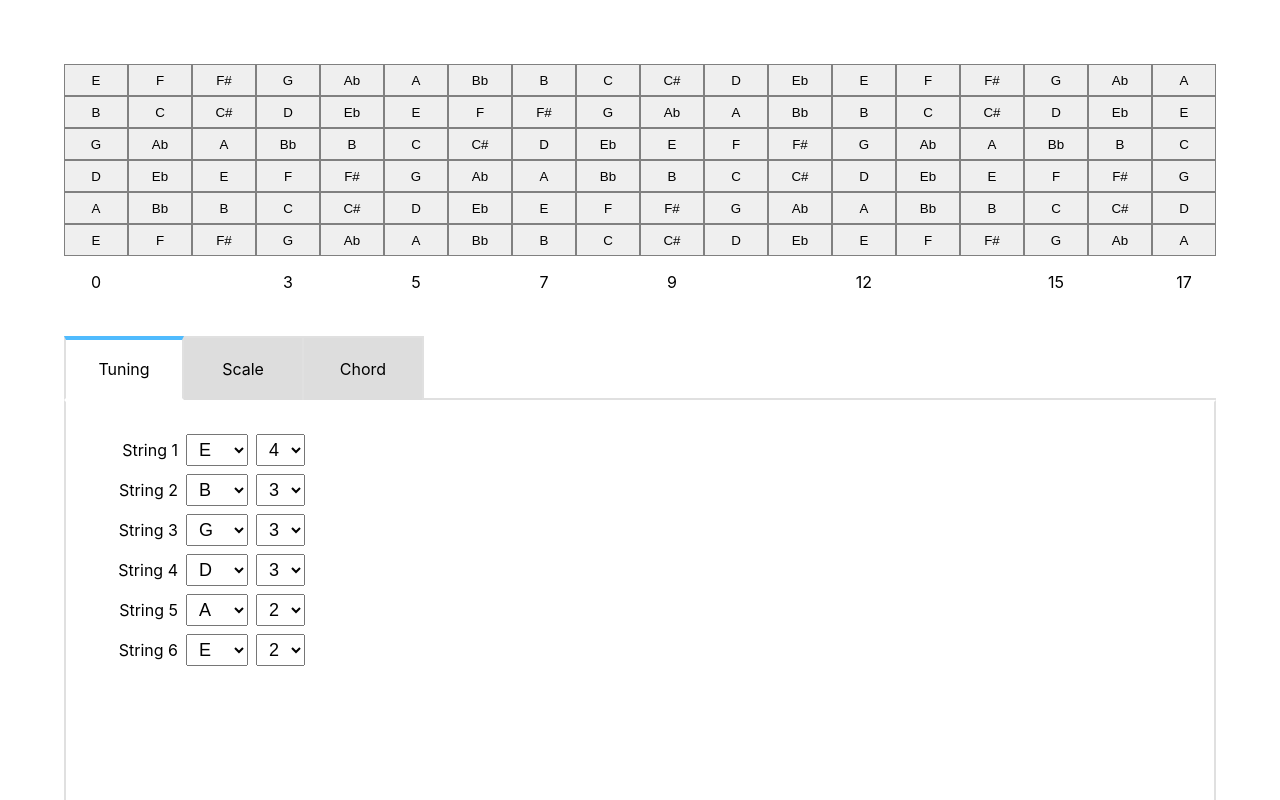
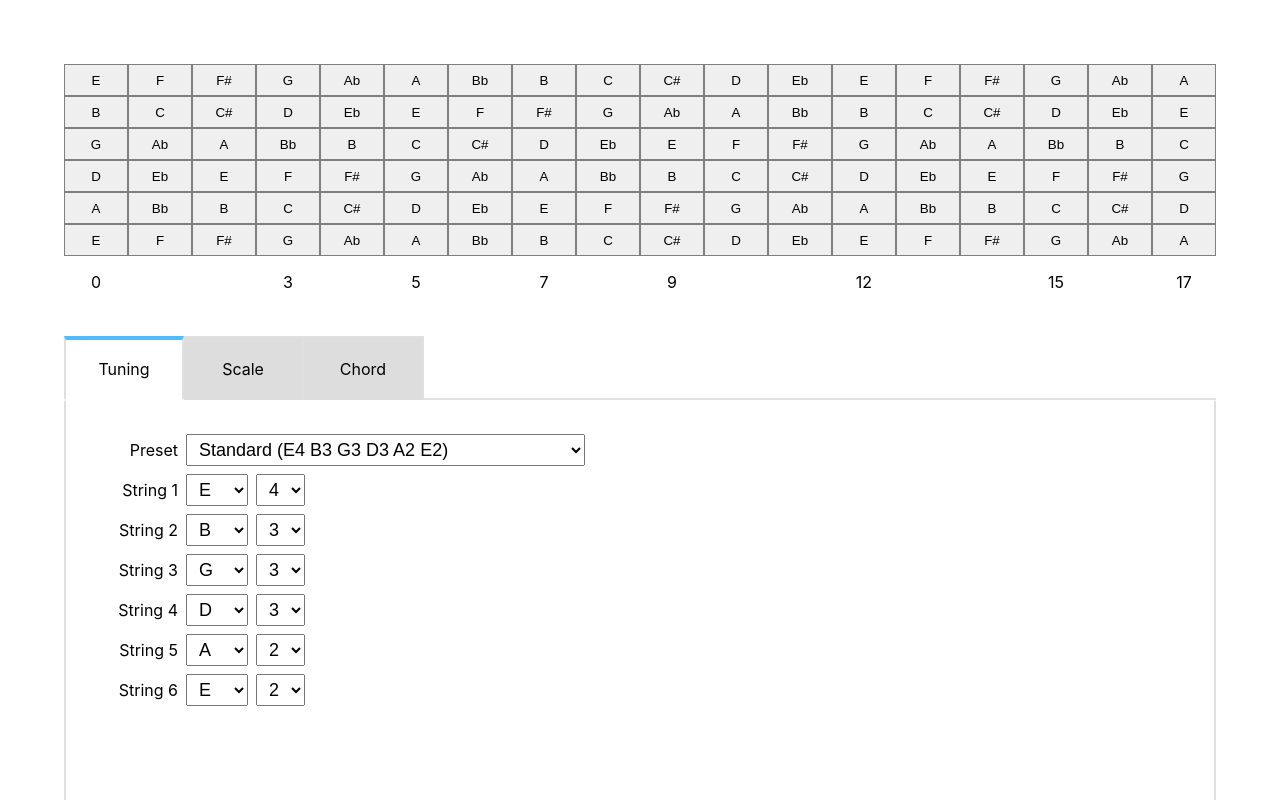
Before and after one commit to harryuan65/Fretboard, a React (Create React App) app: page / in a window 1280 px wide. Shown: the top 800 px of the page. Built offline with nearby package versions, Linux system fonts and the light colour scheme.

Commit message:
feat: tuning presets

```diff
--- a/src/components/TuningSelector/index.tsx
+++ b/src/components/TuningSelector/index.tsx
@@ -1,4 +1,4 @@
-import React from 'react';
+import React, { useState } from 'react';
 import { CHROMATIC_NOTES, Note, NoteName } from '../../utils/Notes';
 import styles from './styles.module.css';
 
@@ -8,17 +8,127 @@ interface TuningSelectorProps {
 }
 
 const OCTAVES = Array.from({ length: 9 }, (_, i) => i); // 0..8
+const PRESETS: {
+  id: string;
+  label: string;
+  values: Array<{ name: NoteName; octave: number }>;
+}[] = [
+  {
+    id: 'standard',
+    label: 'Standard (E4 B3 G3 D3 A2 E2)',
+    values: [
+      { name: 'E', octave: 4 },
+      { name: 'B', octave: 3 },
+      { name: 'G', octave: 3 },
+      { name: 'D', octave: 3 },
+      { name: 'A', octave: 2 },
+      { name: 'E', octave: 2 },
+    ],
+  },
+  {
+    id: 'drop_d',
+    label: 'Drop D (E4 B3 G3 D3 A2 D2)',
+    values: [
+      { name: 'E', octave: 4 },
+      { name: 'B', octave: 3 },
+      { name: 'G', octave: 3 },
+      { name: 'D', octave: 3 },
+      { name: 'A', octave: 2 },
+      { name: 'D', octave: 2 },
+    ],
+  },
+  {
+    id: 'dadgad',
+    label: 'DADGAD (D4 A3 G3 D3 A2 D2)',
+    values: [
+      { name: 'D', octave: 4 },
+      { name: 'A', octave: 3 },
+      { name: 'G', octave: 3 },
+      { name: 'D', octave: 3 },
+      { name: 'A', octave: 2 },
+      { name: 'D', octave: 2 },
+    ],
+  },
+  {
+    id: 'open_g',
+    label: 'Open G (D4 B3 G3 D3 G2 D2)',
+    values: [
+      { name: 'D', octave: 4 },
+      { name: 'B', octave: 3 },
+      { name: 'G', octave: 3 },
+      { name: 'D', octave: 3 },
+      { name: 'G', octave: 2 },
+      { name: 'D', octave: 2 },
+    ],
+  },
+  {
+    id: 'open_d',
+    label: 'Open D (D4 A3 F#3 D3 A2 D2)',
+    values: [
+      { name: 'D', octave: 4 },
+      { name: 'A', octave: 3 },
+      { name: 'F#', octave: 3 },
+      { name: 'D', octave: 3 },
+      { name: 'A', octave: 2 },
+      { name: 'D', octave: 2 },
+    ],
+  },
+  {
+    id: 'half_down',
+    label: 'Half-step Down (Eb4 Bb3 Gb3 Db3 Ab2 Eb2)',
+    values: [
+      { name: 'Eb', octave: 4 },
+      { name: 'Bb', octave: 3 },
+      { name: 'F#', octave: 3 },
+      { name: 'C#', octave: 3 },
+      { name: 'Ab', octave: 2 },
+      { name: 'Eb', octave: 2 },
+    ],
+  },
+];
 
 const TuningSelector: React.FC<TuningSelectorProps> = ({ tuning, onChange }) => {
+  const [presetId, setPresetId] = useState<string>(PRESETS[0].id);
+
   return (
     <div className={styles.wrap}>
+      <div className={styles.row}>
+        <span className={styles.label}>Preset</span>
+        <select
+          className={styles.select}
+          value={presetId}
+          onChange={(e) => {
+            const id = (e.target as HTMLSelectElement).value;
+            setPresetId(id);
+            const preset = PRESETS.find((p) => p.id === id);
+            if (preset) {
+              // Apply to current string count, high-to-low order
+              const count = Math.min(tuning.length, preset.values.length);
+              for (let i = 0; i < count; i++) {
+                const v = preset.values[i];
+                onChange(i, v.name, v.octave);
+              }
+            }
+          }}
+        >
+          <option value="">(none)</option>
+          {PRESETS.map((p) => (
+            <option key={p.id} value={p.id}>
+              {p.label}
+            </option>
+          ))}
+        </select>
+      </div>
       {tuning.map((note, i) => (
         <div key={`tuning_row_${i}`} className={styles.row}>
           <span className={styles.label}>String {i + 1}</span>
           <select
             className={styles.select}
             value={note.name}
-            onChange={(e) => onChange(i, e.target.value as NoteName, note.octave)}
+            onChange={(e) => {
+              if (presetId) setPresetId('');
+              onChange(i, e.target.value as NoteName, note.octave);
+            }}
           >
             {CHROMATIC_NOTES.map((n) => (
               <option key={n} value={n}>
@@ -29,7 +139,10 @@ const TuningSelector: React.FC<TuningSelectorProps> = ({ tuning, onChange }) =>
           <select
             className={styles.select}
             value={note.octave}
-            onChange={(e) => onChange(i, note.name, Number(e.target.value))}
+            onChange={(e) => {
+              if (presetId) setPresetId('');
+              onChange(i, note.name, Number(e.target.value));
+            }}
           >
             {OCTAVES.map((o) => (
               <option key={o} value={o}>
```
